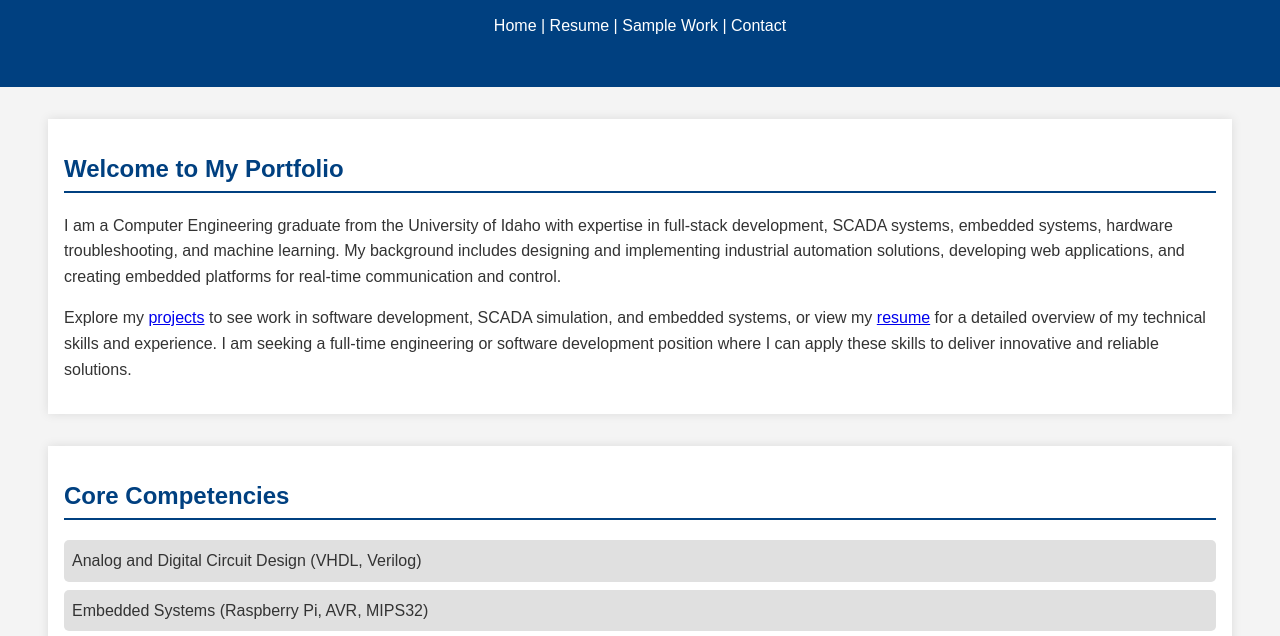
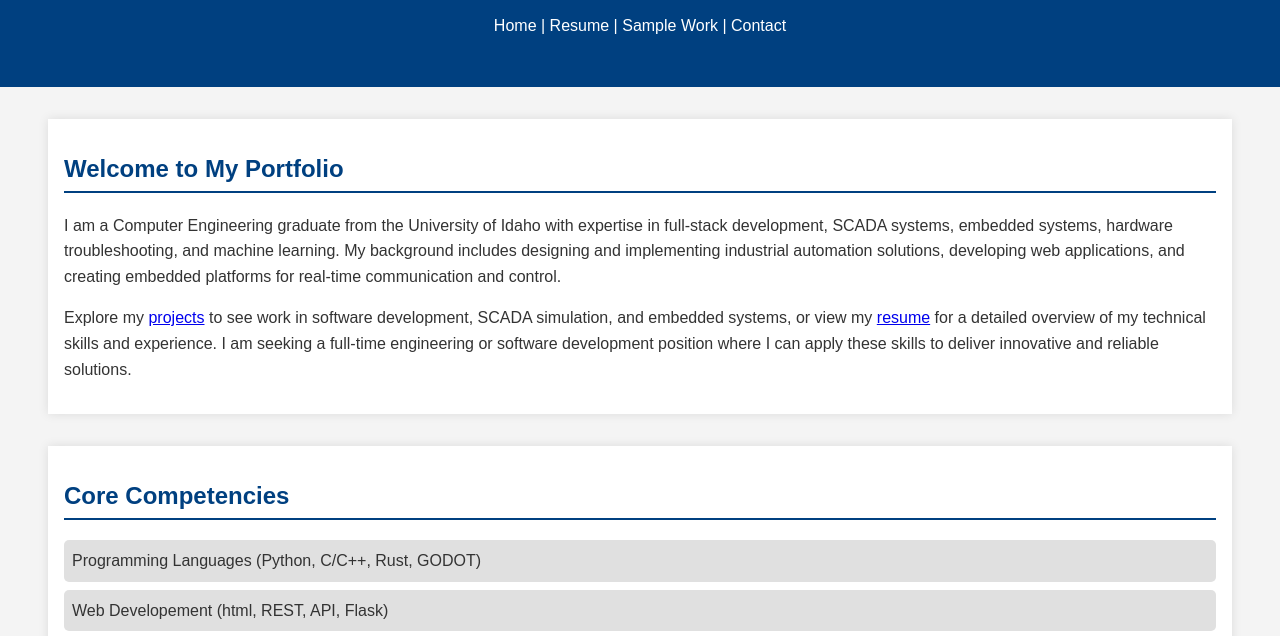
Before and after one commit to TWi5td/thomas-schmidt-portfolio, a plain HTML site: page index.html in a window 1280 px wide. Shown: the part 123-759 px from the top of the page. Drawn offline with Linux system fonts and the light colour scheme.

Commit message:
Update index.html

```diff
--- a/index.html
+++ b/index.html
@@ -32,6 +32,8 @@
     <section class="skills">
         <h2>Core Competencies</h2>
         <ul>
+            <li>Programming Languages (Python, C/C++, Rust, GODOT)</li>
+            <li>Web Developement (html, REST, API, Flask)</li>
             <li>Analog and Digital Circuit Design (VHDL, Verilog)</li>
             <li>Embedded Systems (Raspberry Pi, AVR, MIPS32)</li>
             <li>Hardware Troubleshooting (Oscilloscopes, Multimeters)</li>
```
